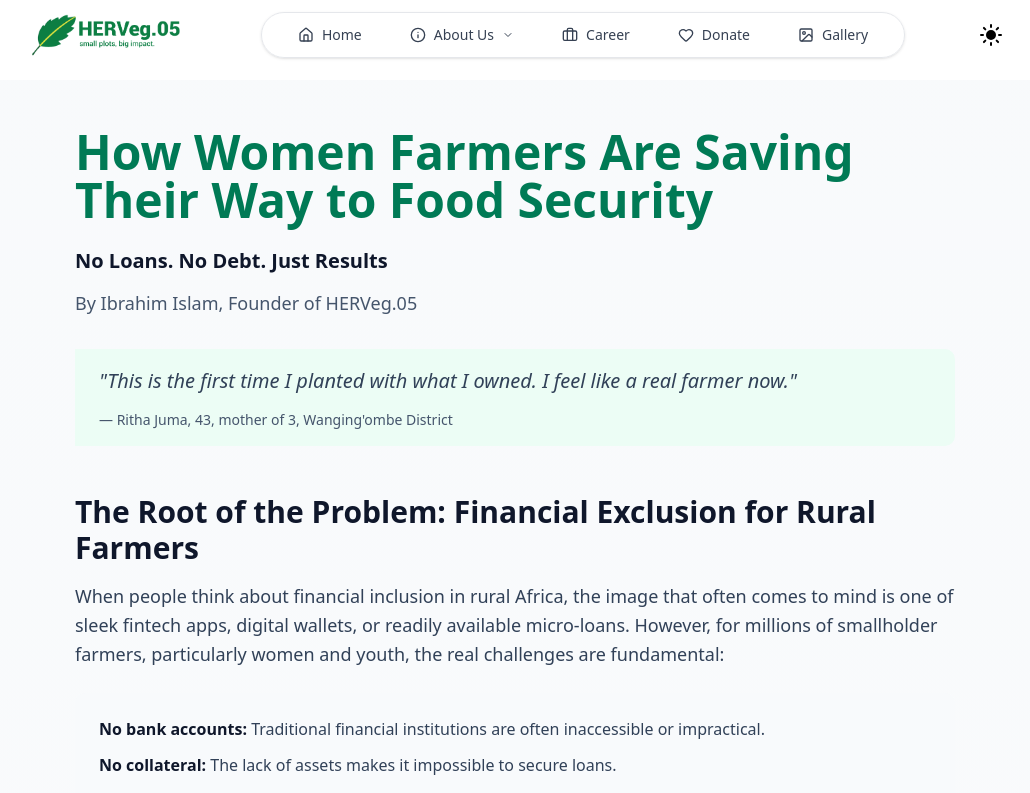
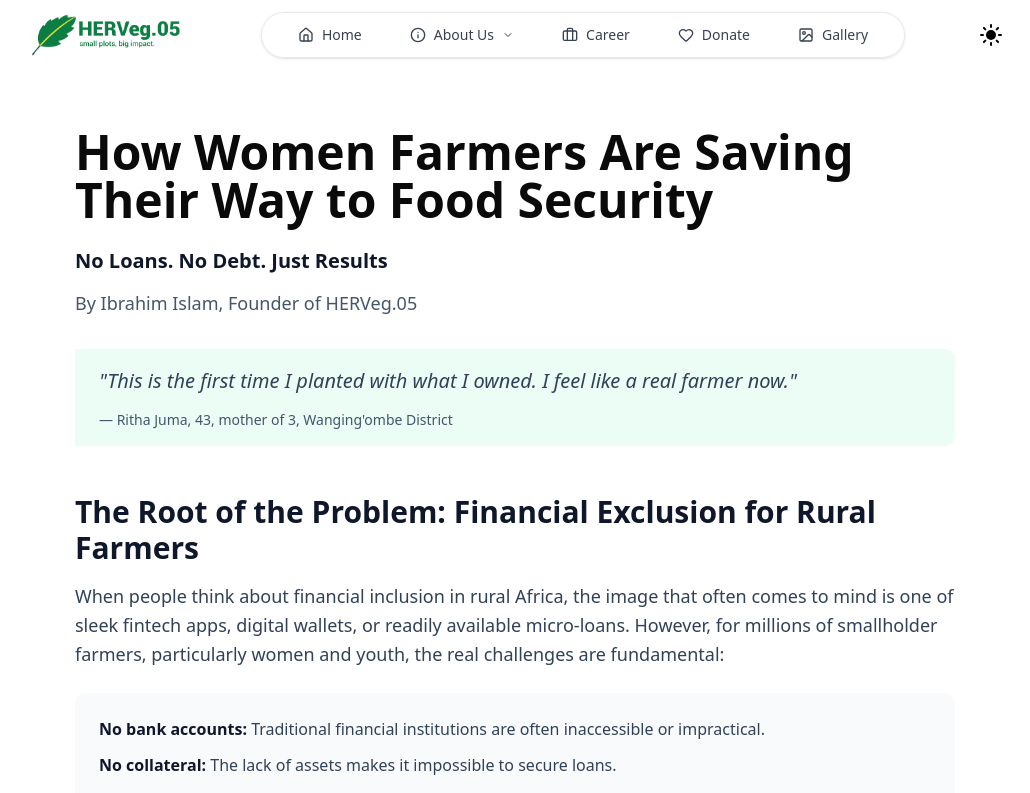
Before and after one commit to Mhando-Z/HervegWeb, a Next.js app: page /articles/article1 in a window 1280 px wide. Shown: the top 793 px of the page, without its empty margins (125-1155 px from the left). Built offline with nearby package versions, Linux system fonts and the light colour scheme; a web font is replaced by a local one.

Commit message:
Phase One

```diff
--- a/src/app/articles/article1/page.jsx
+++ b/src/app/articles/article1/page.jsx
@@ -20,7 +20,7 @@ const Article1 = () => {
   };
 
   return (
-    <div className="min-h-screen md:mt-20 bg-linear-to-b from-slate-50 to-white">
+    <div className="min-h-screen md:mt-20 ">
       <article className="container mx-auto px-6 py-12 sm:px-8 lg:px-12">
         {/* Header Section */}
         <motion.div
@@ -30,7 +30,7 @@ const Article1 = () => {
           className="mb-12"
         >
           <motion.h2
-            className="text-2xl font-bold lg:text-5xl  text-emerald-700 mb-6"
+            className="text-2xl font-bold lg:text-5xl mb-6"
             initial={{ opacity: 0 }}
             animate={{ opacity: 1 }}
             transition={{ duration: 0.6, delay: 0.4 }}
```
